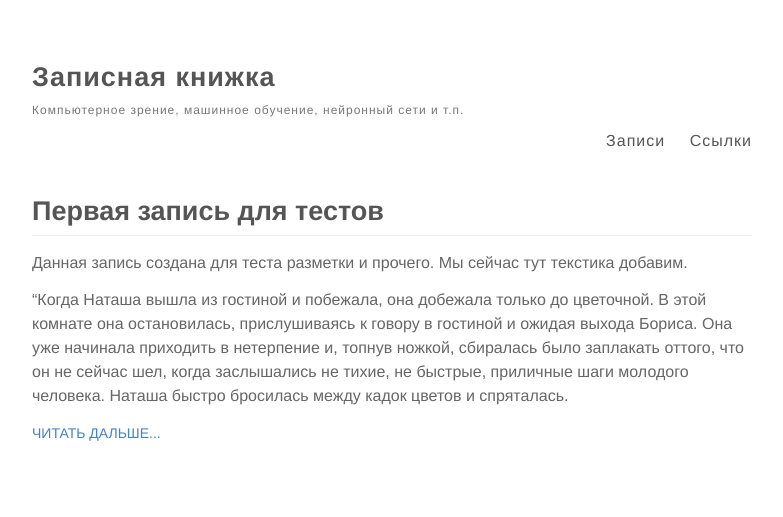
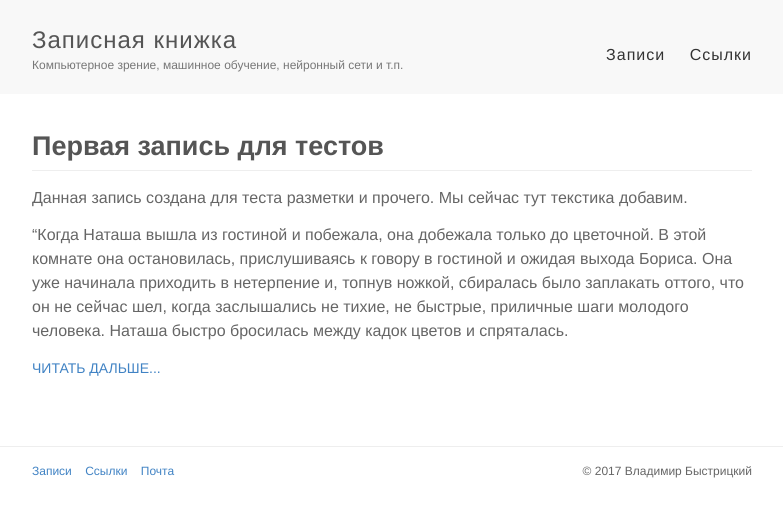
Before and after one commit to vbystricky/vbystricky.github.io, a Jekyll site: the page built from index.html, in a window 1280 px wide. Shown: the top 517 px of the page, without its empty margins (248-1031 px from the left). Built offline with Jekyll 4.4.1, drawn with Linux system fonts in a browser that asks for light colours; the list of posts is cut into pages by our own code.

Commit message:
Some improvments into css and default html. Add footer and fix title view

```diff
--- a/_config.yml
+++ b/_config.yml
@@ -1,6 +1,7 @@
 title: Записная книжка
 author: Владимир Быстрицкий
 description: Компьютерное зрение, машинное обучение, нейронный сети и т.п.
+email: vbystricky@gmail.com
 baseurl: ""
 permalink: /:title/
 version: v1.2.0
--- /dev/null
+++ b/_includes/footer.html
@@ -0,0 +1,26 @@
+<div class="footerpart">
+    <div class="container">
+        <footer>
+            <ul class="footer-list float-left">
+                <li>
+                    <a href="{{ site.baseurl }}/">Записи</a>
+                </li>
+                <!--<li>
+                    <a href="{{ site.baseurl }}/links">Категории</a>
+                </li>
+                <li>
+                    <a href="{{ site.baseurl }}/links">Архив</a>
+                </li>-->
+                <li>
+                    <a href="{{ site.baseurl }}/links">Ссылки</a>
+                </li>
+                <li>
+                    {% if site.email %}<a href="mailto:{{ site.email }}">Почта</a>{% endif %}
+                </li>
+            </ul>
+            <ul class="footer-list float-right">
+                <li>&copy; 2017 {{ site.author }}</li>
+            </ul>
+        </footer>
+    </div>
+</div>
--- a/_includes/title.html
+++ b/_includes/title.html
@@ -1,16 +1,19 @@
 <div class="titlepart">
-  <div class="container">
-    <div class="site-name">
-      <h1>
-        <a href="{{ site.baseurl }}/">
-          {{ site.title }}
-        </a>
-      </h1>
-      <p class="site-description ">{{ site.description }}</p>
+    <div class="container">
+        <header class="titlemain clearfix">
+            <div class="site-info">
+                <h1 class="site-name"><a href="{{ site.baseurl }}/">{{ site.title }}</a></h1>
+                <p class="site-description ">{{ site.description }}</p>
+            </div>
+            <nav>
+                <a href="{{ site.baseurl }}/">Записи</a>
+                <!--
+                Set container max-width in style.css to 800px
+                <a href="{{ site.baseurl }}/links">Категории</a>
+                <a href="{{ site.baseurl }}/links">Архив</a>
+                -->
+                <a href="{{ site.baseurl }}/links">Ссылки</a>
+            </nav>
+        </header>
     </div>
-    <title-menu>
-        <a href="{{ site.baseurl }}/">Записи</a>
-        <a href="{{ site.baseurl }}/links">Ссылки</a>
-    </title-menu>
-  </div>
 </div>
--- a/_layouts/default.html
+++ b/_layouts/default.html
@@ -11,5 +11,7 @@
             {{ content }}
         </div>
 
+        {% include footer.html %}
+
     </body>
 </html>
--- a/index.html
+++ b/index.html
@@ -2,7 +2,7 @@
 layout: default
 title: Записи
 ---
-
+<div class="posts">
     <!-- This loops through the paginated posts -->
     {% for post in paginator.posts %}
         <article class="post">
@@ -43,3 +43,5 @@ title: Записи
       {% endif %}
     </div>
     {% endif %}
+
+</div>
--- a/style.css
+++ b/style.css
@@ -1,5 +1,39 @@
-ol, ul {
-  list-style: none;
+html, body, div, span, applet, object, iframe,
+h1, h2, h3, h4, h5, h6, p, blockquote, pre,
+a, abbr, acronym, address, big, cite, code,
+del, dfn, em, img, ins, kbd, q, s, samp,
+small, strike, strong, sub, sup, tt, var,
+b, u, i, center,
+dl, dt, dd, ol, ul, li,
+fieldset, form, label, legend,
+table, caption, tbody, tfoot, thead, tr, th, td,
+article, aside, canvas, details, embed,
+figure, figcaption, footer, header, hgroup,
+menu, nav, output, ruby, section, summary,
+time, mark, audio, video {
+  margin: 0;
+  padding: 0;
+  border: 0;
+  font-size: 100%;
+  font: inherit;
+  vertical-align: baseline;
+}
+
+article, aside, details, figcaption, figure,
+footer, header, hgroup, menu, nav, section {
+  display: block;
+}
+
+.float-right {
+  float:right !important;
+}
+
+.float-left {
+  float:left !important;
+}
+
+.small-font {
+  font-size: 10px;
 }
 
 blockquote, q {
@@ -25,6 +59,7 @@ table {
 
 html {
   font-size: 100%;
+  height: 100%;
 }
 
 body {
@@ -89,6 +124,7 @@ a:hover, a:active {
 ul, ol {
   margin: 15px 0;
   padding-left: 30px;
+  list-style: none;
 }
 
 ul {
@@ -111,6 +147,16 @@ img {
   max-width: 100%;
 }
 
+.clearfix:before,
+.clearfix:after {
+     content: " ";
+     display: table;
+}
+.clearfix:after {
+     clear: both;
+}
+
+
 .date {
   margin-top: 5px;
   font-style: italic;
@@ -119,15 +165,32 @@ img {
 }
 
 .titlepart {
-  margin-bottom: 50px;
+  margin-bottom: 30px;
+  background-color: #f8f8f8;
 }
 
-.titlepart {
+.titlemain {
   padding: 20px 0;
 }
 @media screen and (max-width: 640px) {
-  .titlepart {
+  .titlemain {
     text-align: center;
+  }
+}
+
+.site-info {
+  float: left;
+}
+
+.site-info h1 {
+  border-bottom: none;
+}
+
+@media screen and (max-width: 640px) {
+  .site-info {
+    float: none;
+    display: block;
+    margin: 0 auto;
   }
 }
 
@@ -141,12 +204,8 @@ img {
   letter-spacing: 1px;
 }
 
-.site-name h1{
-  border-bottom: none;
-}
-
 .site-description {
-  margin: -15px 0 0 0;
+  margin: -5px 0 0 0;
   color: #777;
   font-size: 12px;
 }
@@ -156,31 +215,58 @@ img {
   }
 }
 
-title-menu {
+nav {
   float: right;
-  margin-top: 10px;
+  margin-top: 23px;
   font-family: "Helvetica Neue", Helvetica, Arial, sans-serif;
   font-size: 16px;
 }
 @media screen and (max-width: 640px) {
-  title-menu {
+  nav {
     float: none;
     margin-top: 9px;
     display: block;
     font-size: 14px;
   }
 }
-title-menu a {
+nav a {
   margin-left: 20px;
-  color: #555;
+  color: #333;
   text-align: right;
   font-weight: 300;
   letter-spacing: 1px;
 }
 @media screen and (max-width: 640px) {
-  title-menu a {
-    margin: 0 10px;
+  nav a {
+    margin: 0 0px;
+    color: #333;
   }
+}
+
+.footerpart {
+  margin-top: 50px;
+  margin-bottom: 20px;
+  border-top: 1px solid #eee;
+}
+
+footer {
+  padding: 15px 0;
+  font-size: 12px;
+}
+
+.footer-list {
+    margin: 0;
+    padding: 0;
+    list-style:none;
+}
+
+.footer-list li {
+  display:inline-block;
+  line-height: 16px;
+}
+
+.footer-list li+li {
+  margin-left:10px;
 }
 
 .posts > .post {
```
Lines whose indentation alone changed are shown as unchanged.
